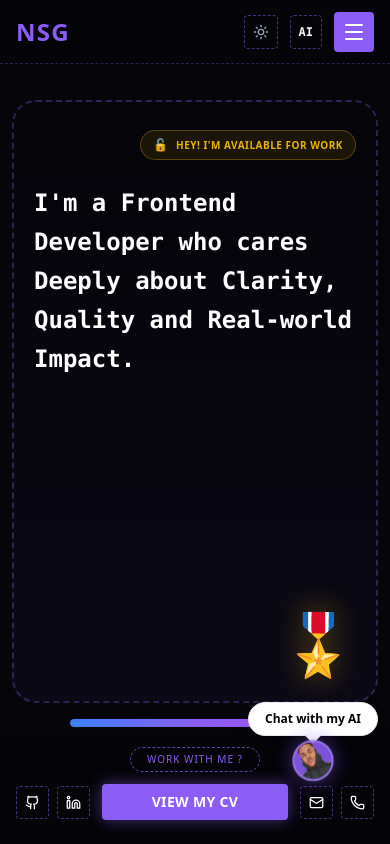
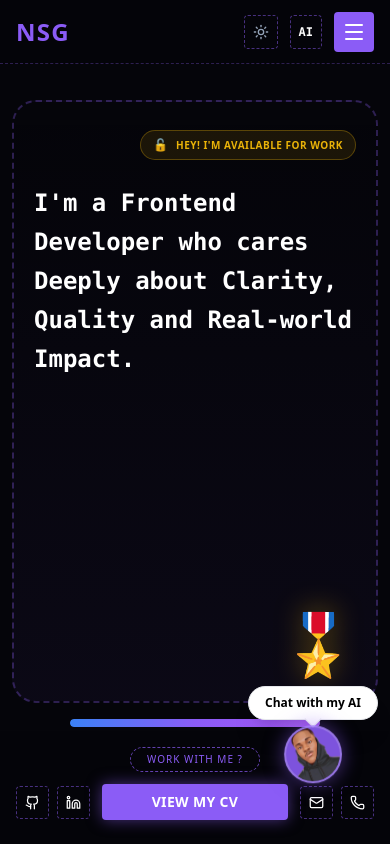
Before and after one commit to nenshallom/portfolio, a Next.js app: page / in a window 390 px wide. Built offline with nearby package versions, Linux system fonts and the light colour scheme.

Commit message:
Fix: AI button UI/UX

```diff
--- a/components/DraggableChatWidget.tsx
+++ b/components/DraggableChatWidget.tsx
@@ -20,24 +20,28 @@ export default function DraggableChatWidget() {
   const [isLoading, setIsLoading] = useState(false);
   const messagesEndRef = useRef<HTMLDivElement>(null);
 
-  // --- NEW: State for Attention Animation ---
+  // Animation State
   const [showAttention, setShowAttention] = useState(false);
 
   useEffect(() => {
-    // 1. Show the greeting on mount
-    setShowAttention(true);
+    // 1. Wait 3 seconds before showing the text (Let the button appear first)
+    const showTimer = setTimeout(() => {
+      setShowAttention(true);
+    }, 3000);
 
-    // 2. Hide it after 6 seconds
-    const timer = setTimeout(() => {
+    // 2. Hide the text after 8 seconds (Total 5s visibility)
+    const hideTimer = setTimeout(() => {
       setShowAttention(false);
-    }, 6000);
+    }, 8000);
 
-    return () => clearTimeout(timer);
+    return () => {
+      clearTimeout(showTimer);
+      clearTimeout(hideTimer);
+    };
   }, []);
 
   useEffect(() => {
     if (isAiOpen) {
-      // Stop animation if user opens the chat
       setShowAttention(false);
       messagesEndRef.current?.scrollIntoView({ behavior: "smooth" });
     }
@@ -75,16 +79,29 @@ export default function DraggableChatWidget() {
         drag
         dragMomentum={false}
         dragConstraints={{ left: 0, right: 0, top: 0, bottom: 500 }}
-        // Updated container to stack Tooltip + Button vertically
+
+        // --- 1. ENTRANCE ANIMATION (Button Appears after load) ---
+        initial={{ opacity: 0, y: 50, scale: 0.5 }}
+        animate={{ opacity: 1, y: 0, scale: 1 }}
+        transition={{
+          delay: 1.5,       // Wait 1.5s after page load
+          duration: 0.5,    // Take 0.5s to appear
+          type: "spring",   // Bouncy entrance
+          stiffness: 260,
+          damping: 20
+        }}
+        // ---------------------------------------------------------
+
         className="fixed bottom-14 right-3 z-50 cursor-grab active:cursor-grabbing flex flex-col items-center gap-3"
       >
-        {/* --- NEW: Floating Text Bubble --- */}
+        {/* --- 2. TEXT BUBBLE ANIMATION --- */}
         <AnimatePresence>
           {showAttention && !isAiOpen && (
              <motion.div
                initial={{ opacity: 0, y: 10, scale: 0.8 }}
                animate={{ opacity: 1, y: 0, scale: 1 }}
-               exit={{ opacity: 0, y: 10, scale: 0.8 }}
+               exit={{ opacity: 0, y: 10, scale: 0.8 }} // Smooth fade out
+               transition={{ duration: 0.4, ease: "easeOut" }}
                className="bg-white text-black text-xs font-bold px-4 py-2 rounded-full shadow-xl whitespace-nowrap relative border border-gray-200"
              >
                Chat with my AI
@@ -93,29 +110,28 @@ export default function DraggableChatWidget() {
              </motion.div>
           )}
         </AnimatePresence>
-        {/* ---------------------------------- */}
 
         <motion.button
           onClick={() => {
             toggleAi();
-            setShowAttention(false); // Immediately stop animation on click
+            setShowAttention(false);
           }}
-          // --- NEW: Bouncing Animation ---
+          // --- 3. BOUNCE ANIMATION (Synced with Text) ---
           animate={showAttention && !isAiOpen ? {
-            y: [0, -10, 0], // Move up and down
-            scale: [1, 1.05, 1] // Pulse slightly
+            y: [0, -8, 0], // Gentle bounce
+            scale: [1, 1.05, 1]
           } : {
             y: 0,
             scale: 1
           }}
           transition={{
-            duration: 2, // Slow, gentle bounce
+            duration: 1.5,
             repeat: Infinity,
             repeatType: "loop",
             ease: "easeInOut"
           }}
-          // -------------------------------
-          className="w-10 md:w-20 h-10 md:h-20 bg-primary bg-opacity-90 text-white rounded-full shadow-[0_0_20px_rgba(139,92,246,0.5)] flex items-center justify-center border-2 border-white/20 hover:scale-110 transition-transform overflow-hidden relative"
+          // ---------------------------------------------
+          className="w-14 md:w-20 h-14 md:h-20 bg-primary bg-opacity-90 text-white rounded-full shadow-[0_0_20px_rgba(139,92,246,0.5)] flex items-center justify-center border-2 border-white/20 hover:scale-110 transition-transform overflow-hidden relative"
         >
           {isAiOpen ? (
             <X size={24} />
```
